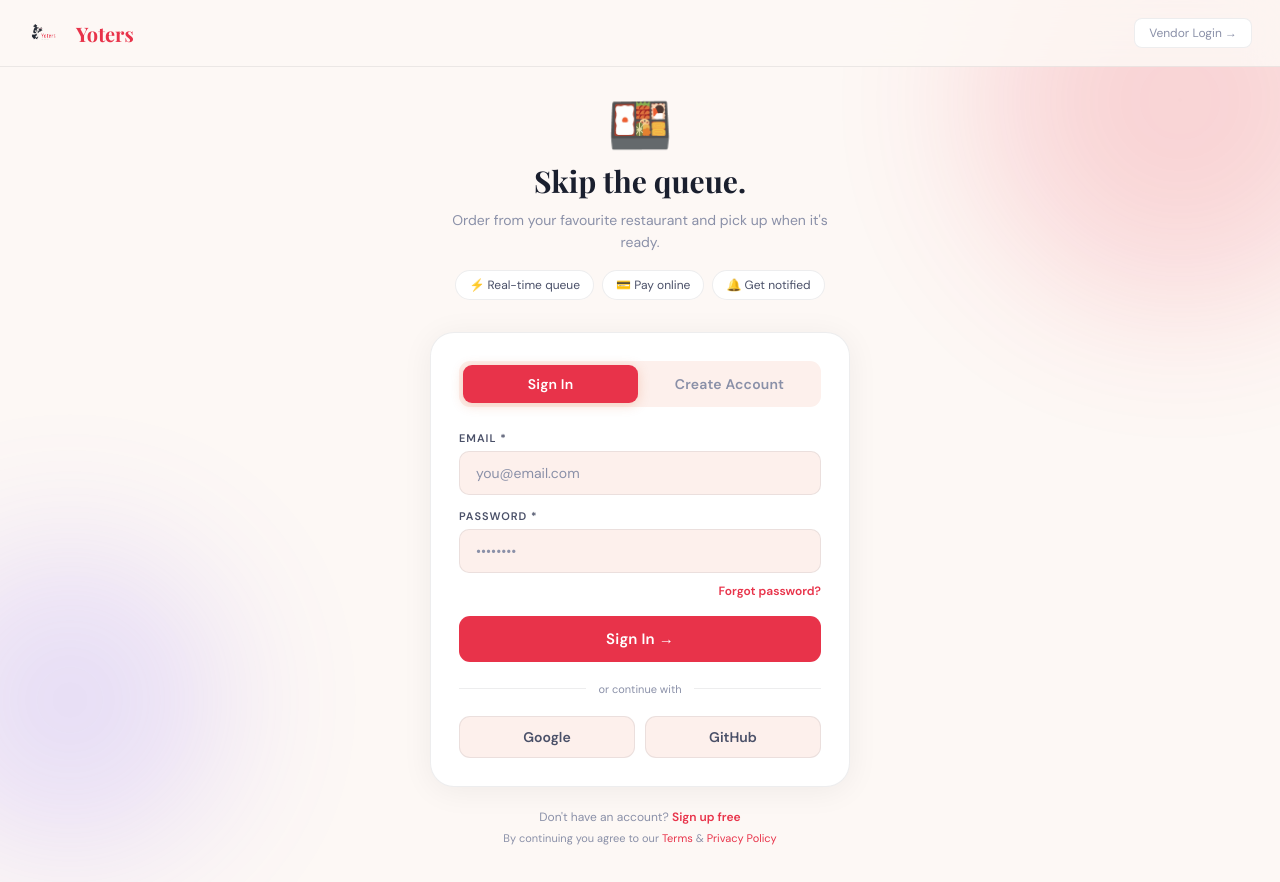
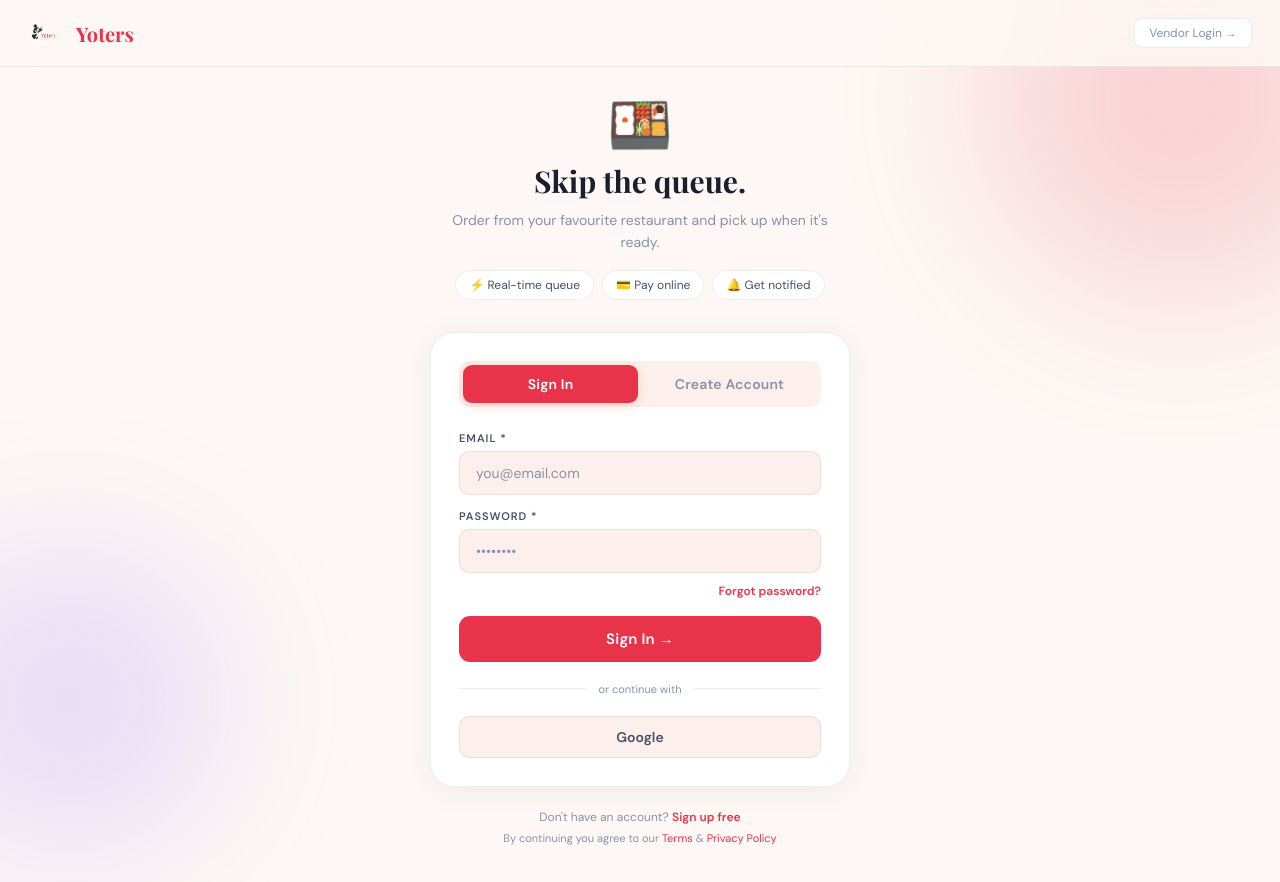
Before and after one commit to niyatirajukumarr/yoters-commercial, a Next.js app: page /auth in a window 1280 px wide. Built offline with nearby package versions, Linux system fonts and the light colour scheme; no server answers; a web font is replaced by a local one.

Commit message:
Remove GitHub social login, keep Google only
GitHub OAuth doesn't fit a student cafeteria app's audience — was
leftover generic auth boilerplate, not a deliberate choice, and only
worked if the provider happened to be enabled in Supabase.

```diff
--- a/app/auth/page.tsx
+++ b/app/auth/page.tsx
@@ -126,8 +126,8 @@ export default function AuthPage() {
   }
 
   // Social login via Supabase Auth (provider must be enabled in the Supabase
-  // dashboard: Authentication → Providers → Google / GitHub).
-  async function handleOAuth(provider: 'google' | 'github') {
+  // dashboard: Authentication → Providers → Google).
+  async function handleOAuth(provider: 'google') {
     setError('')
     const redirectTo = process.env.NEXT_PUBLIC_APP_URL
       ? `${process.env.NEXT_PUBLIC_APP_URL}/`
@@ -383,7 +383,7 @@ export default function AuthPage() {
                 }
               </button>
 
-              {/* Social login (Google / GitHub) — only on sign in / sign up */}
+              {/* Social login (Google) — only on sign in / sign up */}
               {mode !== 'forgot' && (
                 <>
                   <div className="divider-row">
@@ -391,14 +391,9 @@ export default function AuthPage() {
                     <span style={{ fontSize: 11, color: 'var(--muted)' }}>or continue with</span>
                     <div className="divider-line" />
                   </div>
-                  <div style={{ display: 'flex', gap: 10 }}>
-                    <button type="button" className="guest-btn" onClick={() => handleOAuth('google')} disabled={loading} style={{ flex: 1 }}>
-                      Google
-                    </button>
-                    <button type="button" className="guest-btn" onClick={() => handleOAuth('github')} disabled={loading} style={{ flex: 1 }}>
-                      GitHub
-                    </button>
-                  </div>
+                  <button type="button" className="guest-btn" onClick={() => handleOAuth('google')} disabled={loading} style={{ width: '100%' }}>
+                    Google
+                  </button>
                 </>
               )}
             </div>
```
